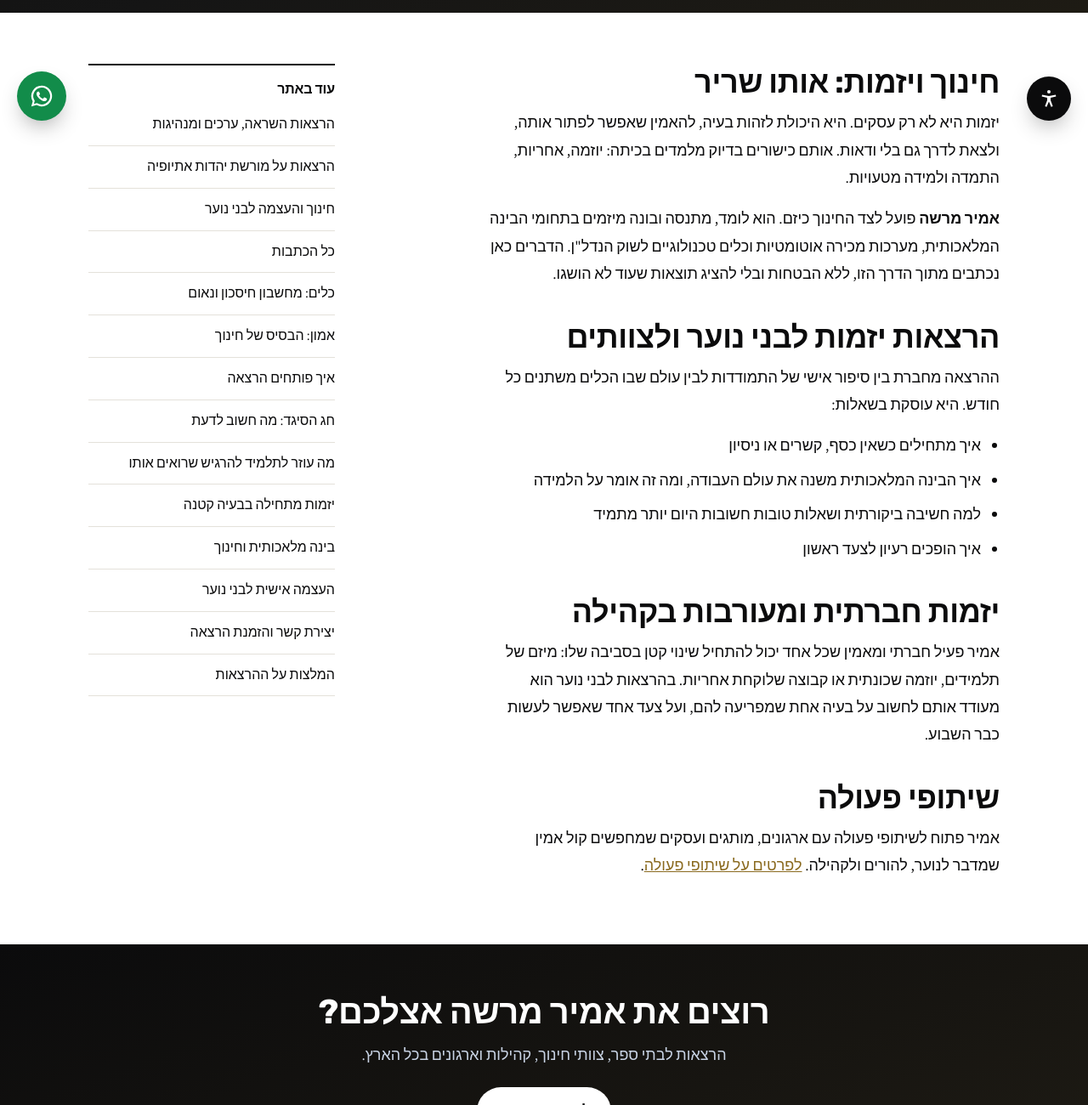
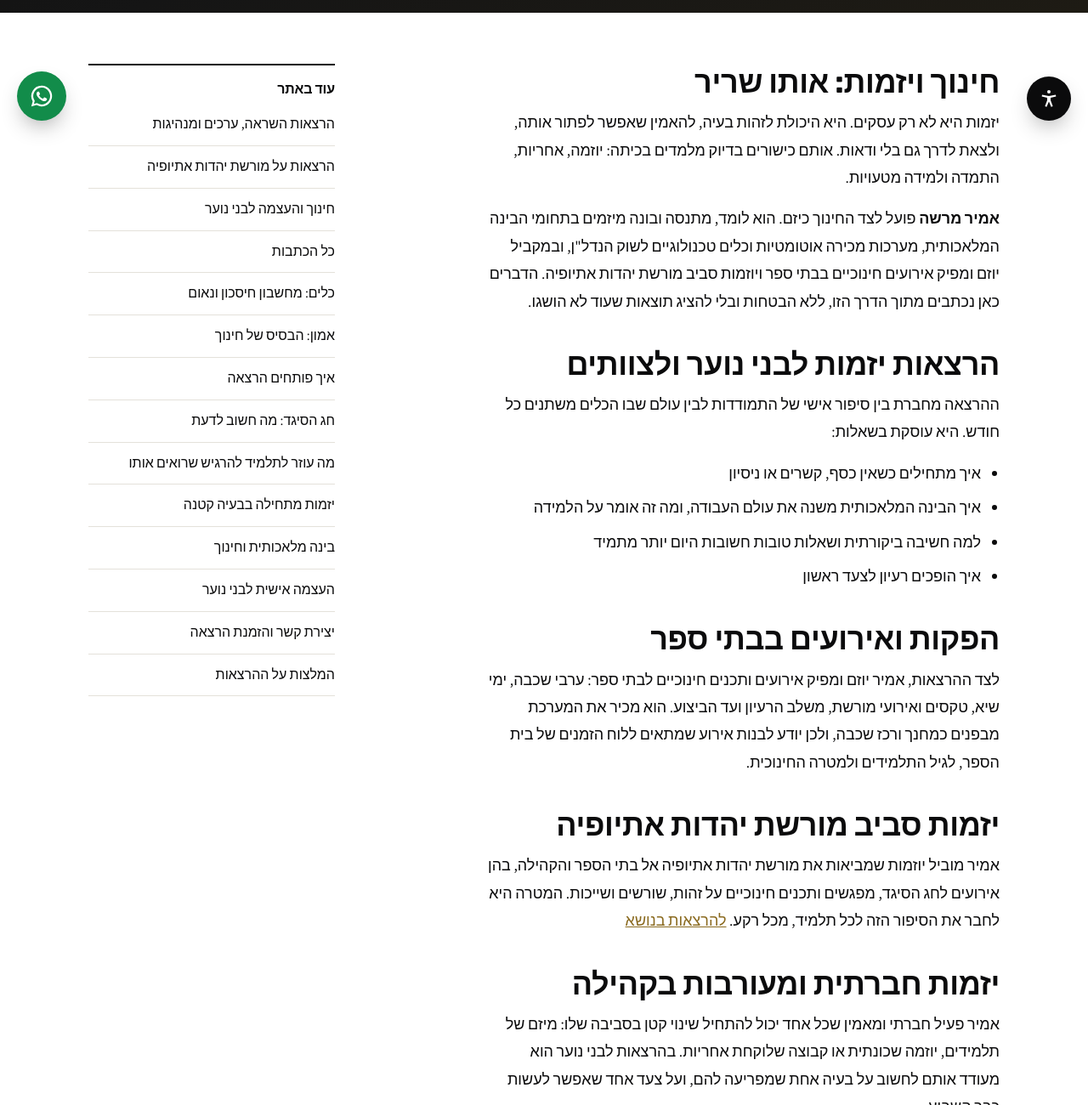
Before and after one commit to amirmarsha/amirmarsha.github.io, a plain HTML site: page entrepreneurship.html in a window 1280 px wide. Shown: the part 638-1938 px from the top of the page at 85% size. Drawn offline with Linux system fonts and the light colour scheme; a web font is replaced by a local one.

Commit message:
Entrepreneurship: school event production and Ethiopian heritage initiatives
Co-Authored-By: Claude Opus 5.5 <noreply@anthropic.com>
Claude-Session: https://claude.ai/code/session_01Ev26EMHjZuGSZayQny4baz

```diff
--- a/entrepreneurship.html
+++ b/entrepreneurship.html
@@ -204,10 +204,14 @@ html.no-motion *{animation:none!important;transition:none!important;scroll-behav
  <div class="content">
   <article><h2>חינוך ויזמות: אותו שריר</h2>
 <p>יזמות היא לא רק עסקים. היא היכולת לזהות בעיה, להאמין שאפשר לפתור אותה, ולצאת לדרך גם בלי ודאות. אותם כישורים בדיוק מלמדים בכיתה: יוזמה, אחריות, התמדה ולמידה מטעויות.</p>
-<p><strong>אמיר מרשה</strong> פועל לצד החינוך כיזם. הוא לומד, מתנסה ובונה מיזמים בתחומי הבינה המלאכותית, מערכות מכירה אוטומטיות וכלים טכנולוגיים לשוק הנדל"ן. הדברים כאן נכתבים מתוך הדרך הזו, ללא הבטחות ובלי להציג תוצאות שעוד לא הושגו.</p>
+<p><strong>אמיר מרשה</strong> פועל לצד החינוך כיזם. הוא לומד, מתנסה ובונה מיזמים בתחומי הבינה המלאכותית, מערכות מכירה אוטומטיות וכלים טכנולוגיים לשוק הנדל"ן, ובמקביל יוזם ומפיק אירועים חינוכיים בבתי ספר ויוזמות סביב מורשת יהדות אתיופיה. הדברים כאן נכתבים מתוך הדרך הזו, ללא הבטחות ובלי להציג תוצאות שעוד לא הושגו.</p>
 <h2>הרצאות יזמות לבני נוער ולצוותים</h2>
 <p>ההרצאה מחברת בין סיפור אישי של התמודדות לבין עולם שבו הכלים משתנים כל חודש. היא עוסקת בשאלות:</p>
 <ul><li>איך מתחילים כשאין כסף, קשרים או ניסיון</li><li>איך הבינה המלאכותית משנה את עולם העבודה, ומה זה אומר על הלמידה</li><li>למה חשיבה ביקורתית ושאלות טובות חשובות היום יותר מתמיד</li><li>איך הופכים רעיון לצעד ראשון</li></ul>
+<h2>הפקות ואירועים בבתי ספר</h2>
+<p>לצד ההרצאות, אמיר יוזם ומפיק אירועים ותכנים חינוכיים לבתי ספר: ערבי שכבה, ימי שיא, טקסים ואירועי מורשת, משלב הרעיון ועד הביצוע. הוא מכיר את המערכת מבפנים כמחנך ורכז שכבה, ולכן יודע לבנות אירוע שמתאים ללוח הזמנים של בית הספר, לגיל התלמידים ולמטרה החינוכית.</p>
+<h2>יזמות סביב מורשת יהדות אתיופיה</h2>
+<p>אמיר מוביל יוזמות שמביאות את מורשת יהדות אתיופיה אל בתי הספר והקהילה, בהן אירועים לחג הסיגד, מפגשים ותכנים חינוכיים על זהות, שורשים ושייכות. המטרה היא לחבר את הסיפור הזה לכל תלמיד, מכל רקע. <a href="ethiopian-heritage.html">להרצאות בנושא</a></p>
 <h2>יזמות חברתית ומעורבות בקהילה</h2>
 <p>אמיר פעיל חברתי ומאמין שכל אחד יכול להתחיל שינוי קטן בסביבה שלו: מיזם של תלמידים, יוזמה שכונתית או קבוצה שלוקחת אחריות. בהרצאות לבני נוער הוא מעודד אותם לחשוב על בעיה אחת שמפריעה להם, ועל צעד אחד שאפשר לעשות כבר השבוע.</p>
 <h2>שיתופי פעולה</h2>
--- a/sitemap.xml
+++ b/sitemap.xml
@@ -14,13 +14,13 @@
   <url><loc>https://amirmarsha.github.io/article-torah-connection.html</loc><lastmod>2026-11-23</lastmod></url>
   <url><loc>https://amirmarsha.github.io/article-trust.html</loc><lastmod>2026-11-25</lastmod></url>
   <url><loc>https://amirmarsha.github.io/article-vayishlach.html</loc><lastmod>2026-11-23</lastmod></url>
-  <url><loc>https://amirmarsha.github.io/article-youth-entrepreneurship.html</loc><lastmod>2026-11-23</lastmod></url>
+  <url><loc>https://amirmarsha.github.io/article-youth-entrepreneurship.html</loc><lastmod>2026-11-25</lastmod></url>
   <url><loc>https://amirmarsha.github.io/articles.html</loc><lastmod>2026-11-23</lastmod></url>
   <url><loc>https://amirmarsha.github.io/contact.html</loc><lastmod>2026-11-23</lastmod></url>
   <url><loc>https://amirmarsha.github.io/education.html</loc><lastmod>2026-11-23</lastmod></url>
   <url><loc>https://amirmarsha.github.io/empowerment.html</loc><lastmod>2026-11-23</lastmod></url>
   <url><loc>https://amirmarsha.github.io/en.html</loc><lastmod>2026-11-23</lastmod></url>
-  <url><loc>https://amirmarsha.github.io/entrepreneurship.html</loc><lastmod>2026-11-23</lastmod></url>
+  <url><loc>https://amirmarsha.github.io/entrepreneurship.html</loc><lastmod>2026-11-25</lastmod></url>
   <url><loc>https://amirmarsha.github.io/ethiopian-heritage.html</loc><lastmod>2026-11-23</lastmod></url>
   <url><loc>https://amirmarsha.github.io/lectures.html</loc><lastmod>2026-11-23</lastmod></url>
   <url><loc>https://amirmarsha.github.io/tools.html</loc><lastmod>2026-11-23</lastmod></url>
```
